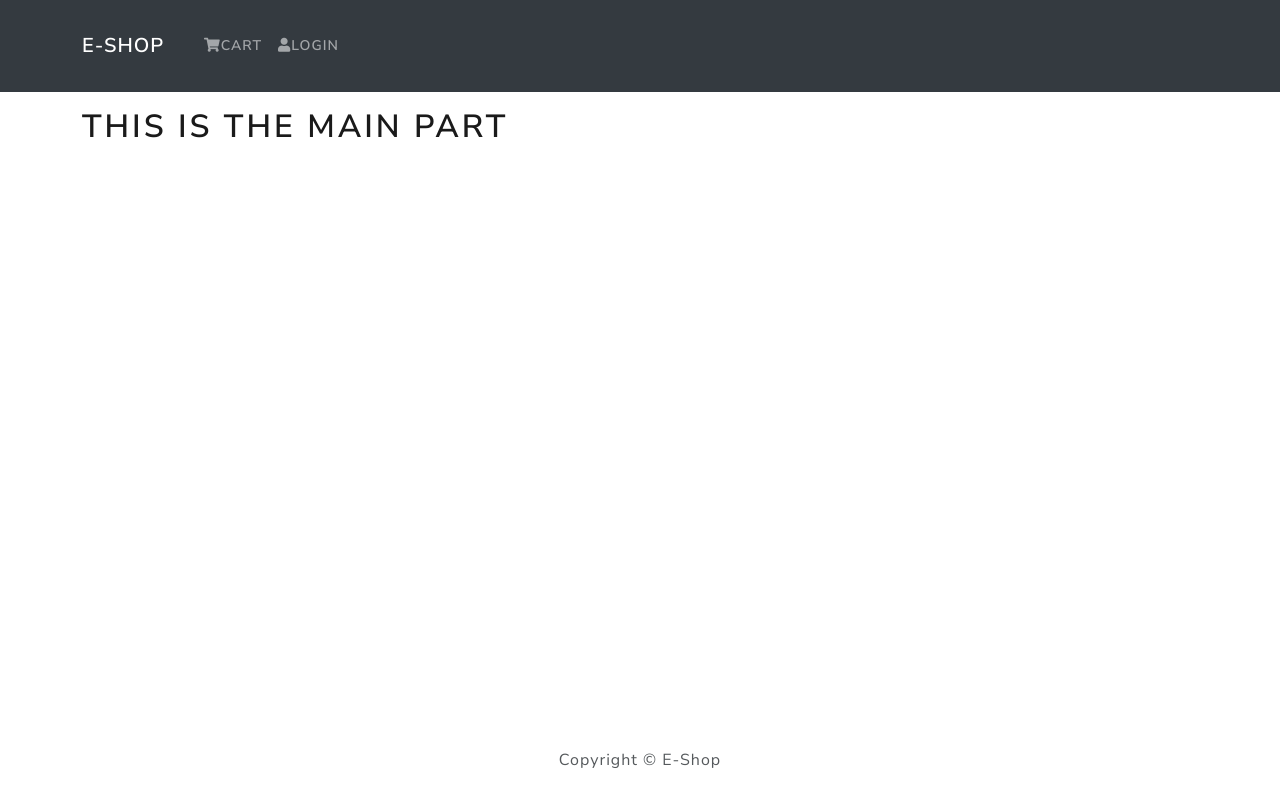
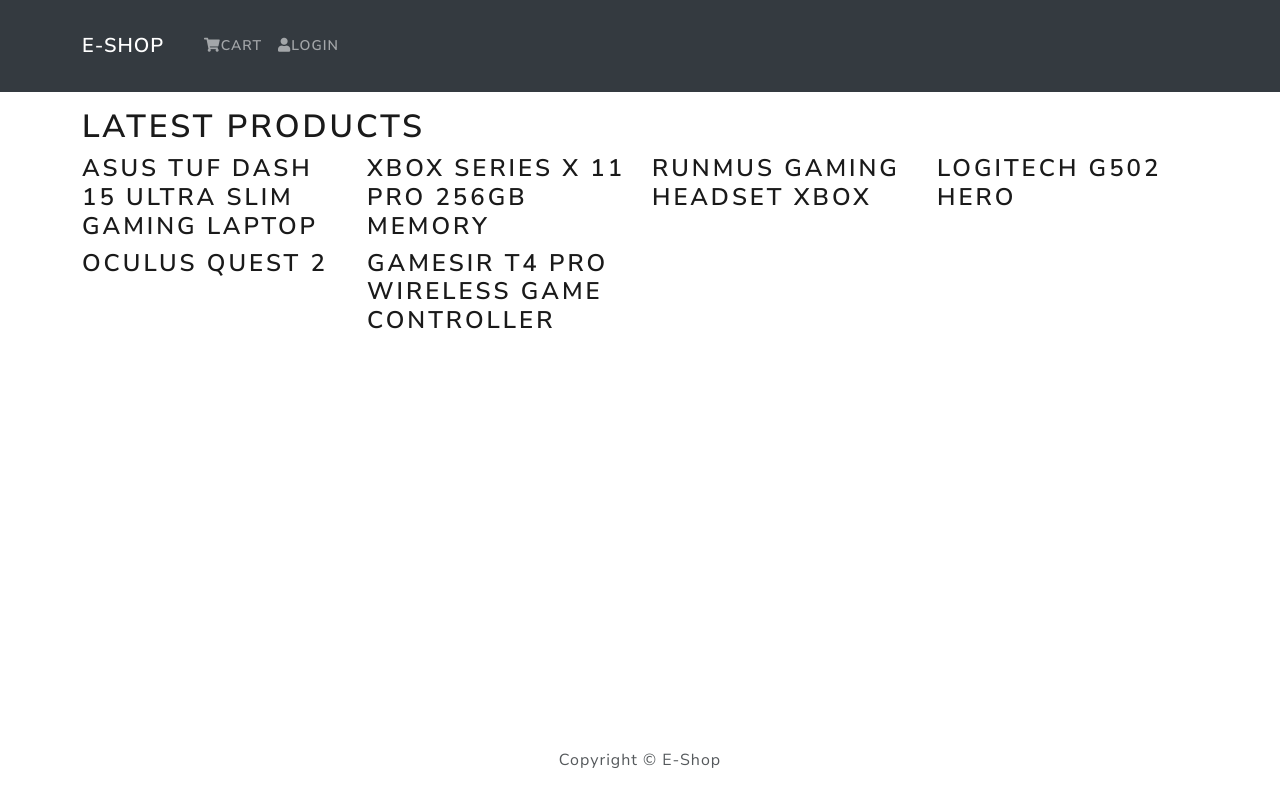
Before and after one commit to asefycom/react-django-eshop, a React (Create React App) app in the folder frontend/: page / in a window 1280 px wide. Built offline with nearby package versions, Linux system fonts and the light colour scheme.

Commit message:
lession 8: Product list

```diff
--- a/frontend/src/App.js
+++ b/frontend/src/App.js
@@ -1,18 +1,19 @@
 import Header from './components/Header'
 import Footer from './components/Footer'
 import { Container } from 'react-bootstrap'
+import HomeScreen from './screens/HomeScreen';
 
 
 function App() {
   return (
     <div>
-      <Header/>
+      <Header />
       <main>
         <Container className='py-3'>
-          <h1>This is the main part</h1>
+          <HomeScreen />
         </Container>
       </main>
-      <Footer/>
+      <Footer />
     </div>
   );
 }
--- /dev/null
+++ b/frontend/src/screens/HomeScreen.js
@@ -0,0 +1,20 @@
+import React from 'react'
+import { Row, Col } from 'react-bootstrap'
+import products from '../products'
+
+function HomeScreen() {
+    return (
+        <div>
+            <h1>Latest Products</h1>
+            <Row>
+                {products.map(product => (
+                    <Col key={product._id} sm={12} md={6} lg={4} xl={3}>
+                        <h3>{product.name}</h3>
+                    </Col>
+                ))}
+            </Row>
+        </div>
+    )
+}
+
+export default HomeScreen
```
